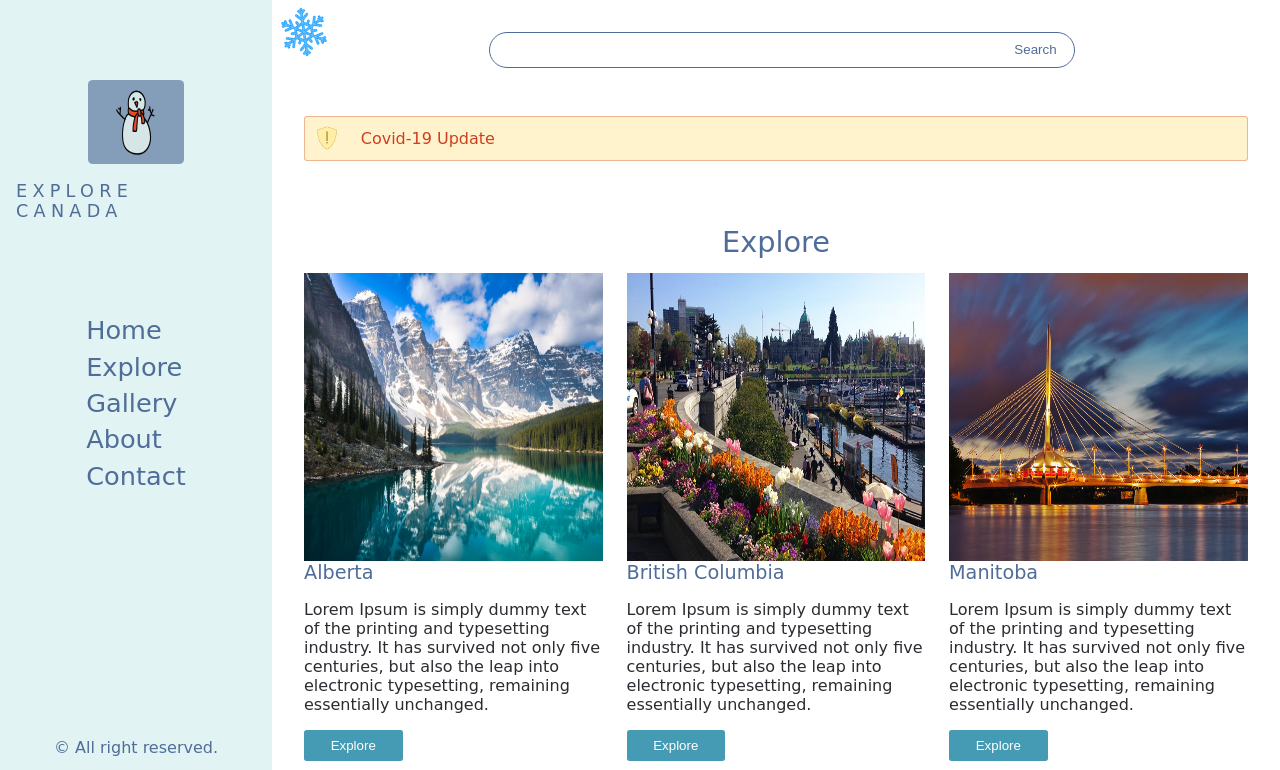
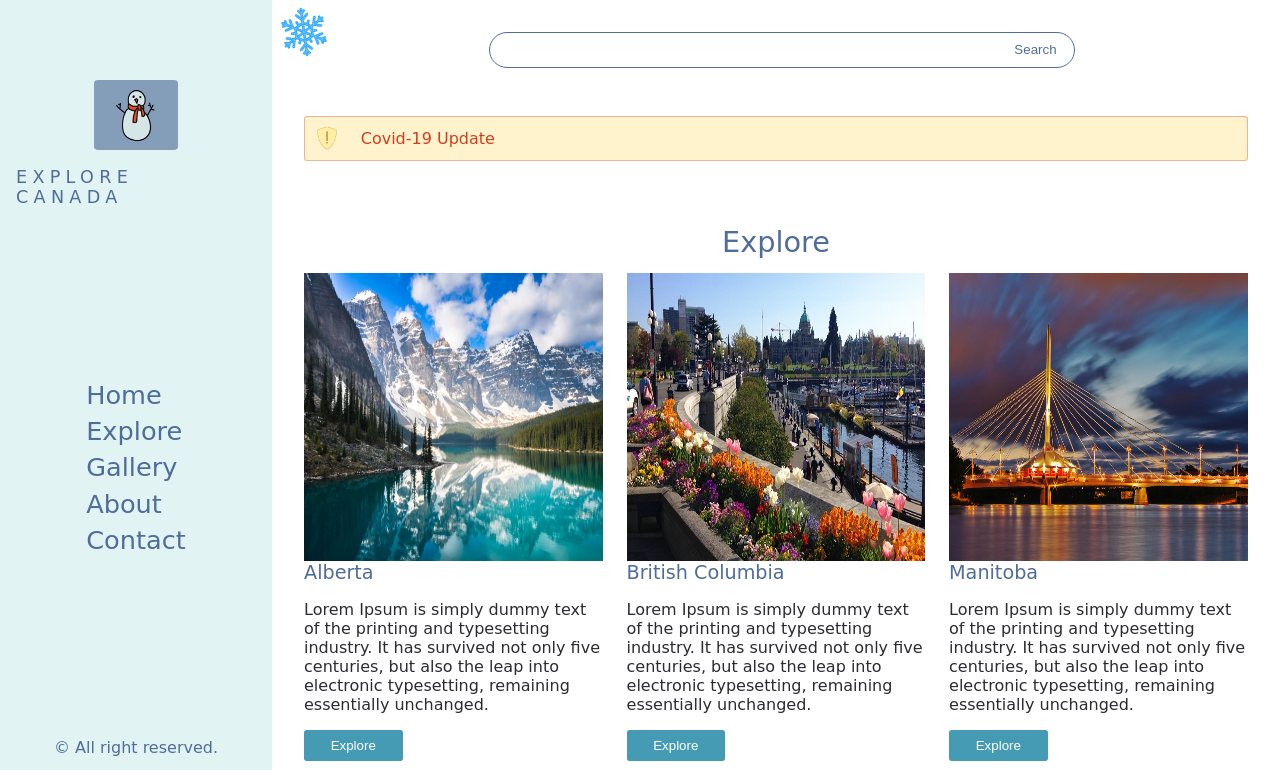
Before and after one commit to khush1611/Rocco-explore-canada--sem-1, a plain HTML site: page index.html in a window 1280 px wide. Shown: the top 770 px of the page. Drawn offline with Linux system fonts and the light colour scheme; a web font is replaced by a local one.

Commit message:
sidebar website logo has been modified

```diff
--- a/css/header.css
+++ b/css/header.css
@@ -38,8 +38,8 @@
 /*~~~~~~~~~~~~~~*/
   .logo-box{
     background-color: rgba(79, 109, 152, 0.63);
-    max-width: 40%;
-    height: 60%;
+    max-width: 35%;
+    height: 50%;
     margin: 0 auto;
     border-radius: 5%;
     -webkit-border-radius: 5%;
@@ -57,7 +57,7 @@
 /*~~~~~~~~~~~~~~*/
 /*   NAV   */
 /*~~~~~~~~~~~~~~*/
-  .side-navigation{ margin-top: 6em; }
+  .side-navigation{ margin-top: auto; }
 
   .navigation-list{ margin-bottom: .4em; }
 
```
